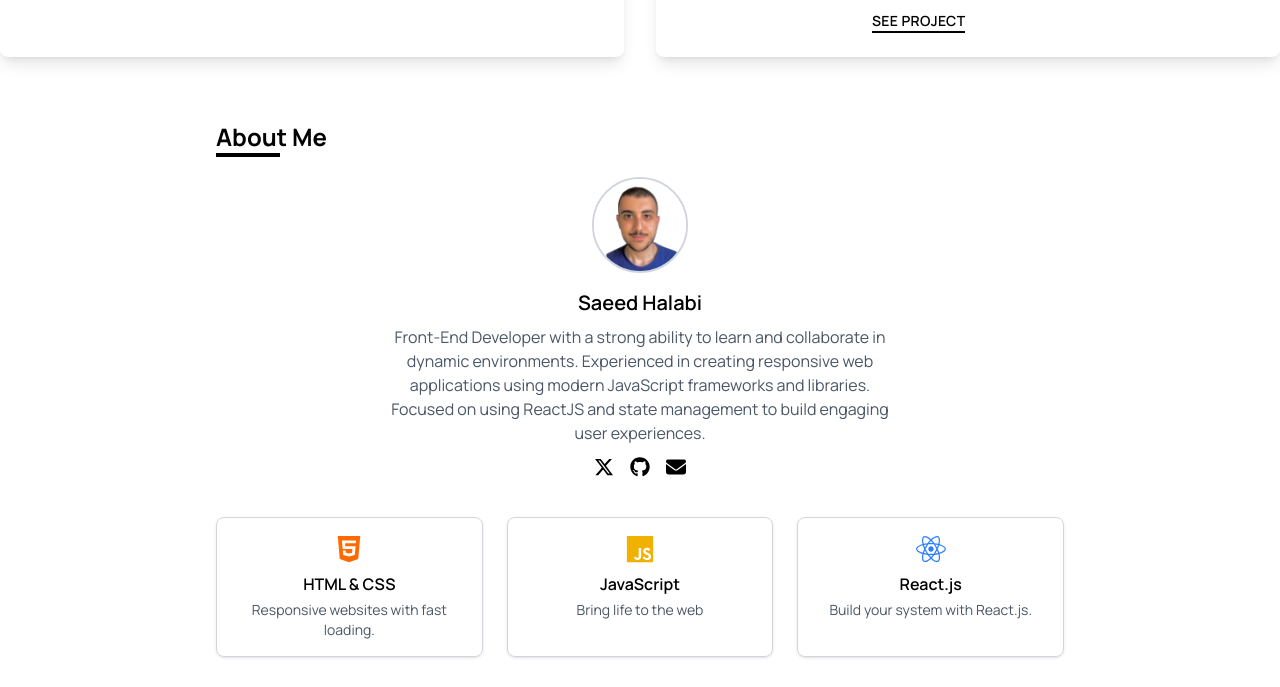
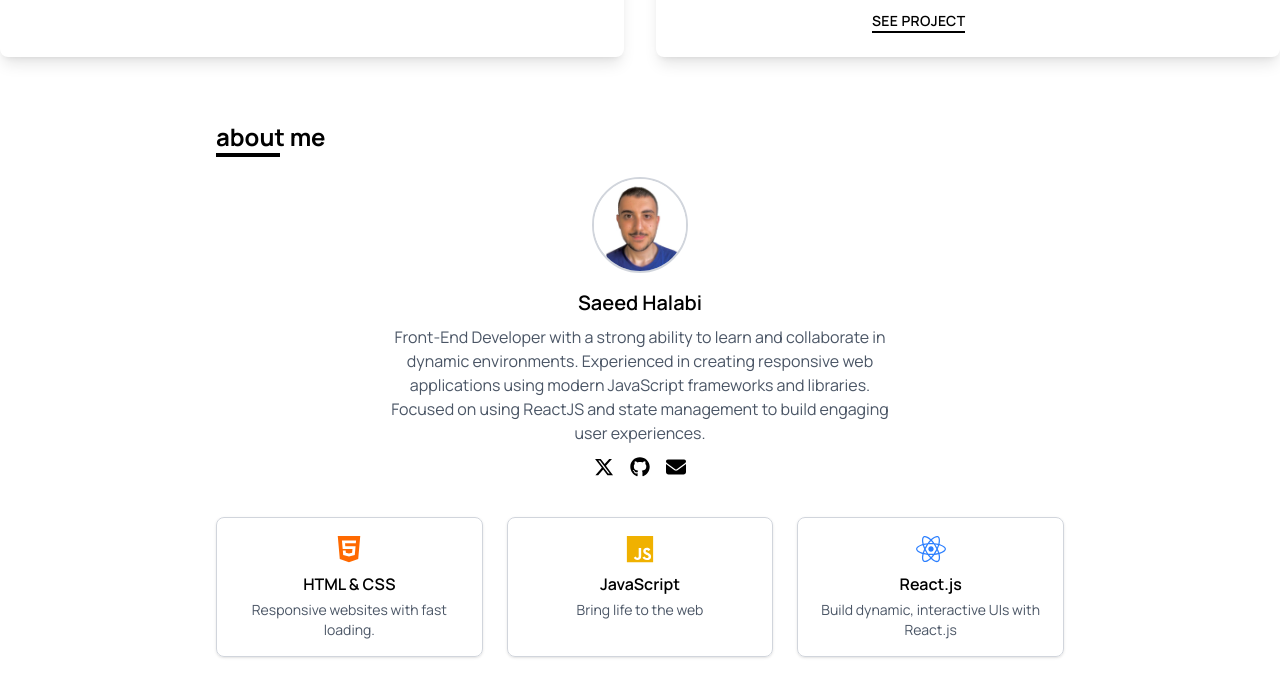
Before and after one commit to saeedhalabi/Portfolio, a React (Vite) app: page / in a window 1280 px wide. Shown: the part 1586-2273 px from the top of the page. Built offline with nearby package versions, Linux system fonts and the light colour scheme; a web font is replaced by a local one.

Commit message:
fix title

```diff
--- a/src/Components/About.jsx
+++ b/src/Components/About.jsx
@@ -26,7 +26,7 @@ const About = () => {
       {/* About Section */}
       <section className="text-left relative">
         <header>
-          <h2 className="text-2xl font-bold relative">About Me</h2>
+          <h2 className="text-2xl font-bold relative">about me</h2>
           <span className="w-16 h-1 bg-black absolute left-0 top-8"></span>
         </header>
         <div className="flex flex-col items-center text-center mt-6">
@@ -89,7 +89,7 @@ const About = () => {
           },
           {
             title: "React.js",
-            desc: "Build your system with React.js.",
+            desc: "Build dynamic, interactive UIs with React.js",
             icon: <FaReact className="text-blue-500 text-3xl" />,
           },
         ].map((skill, index) => (
```
